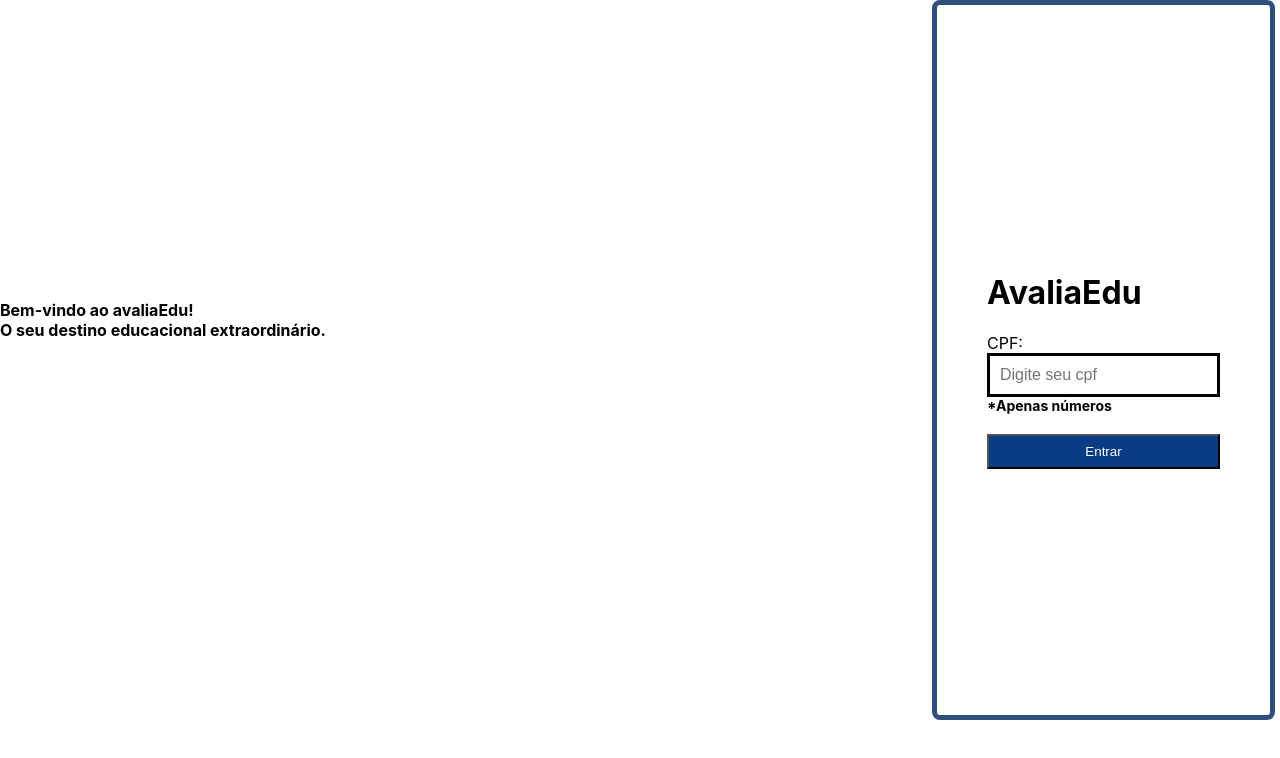
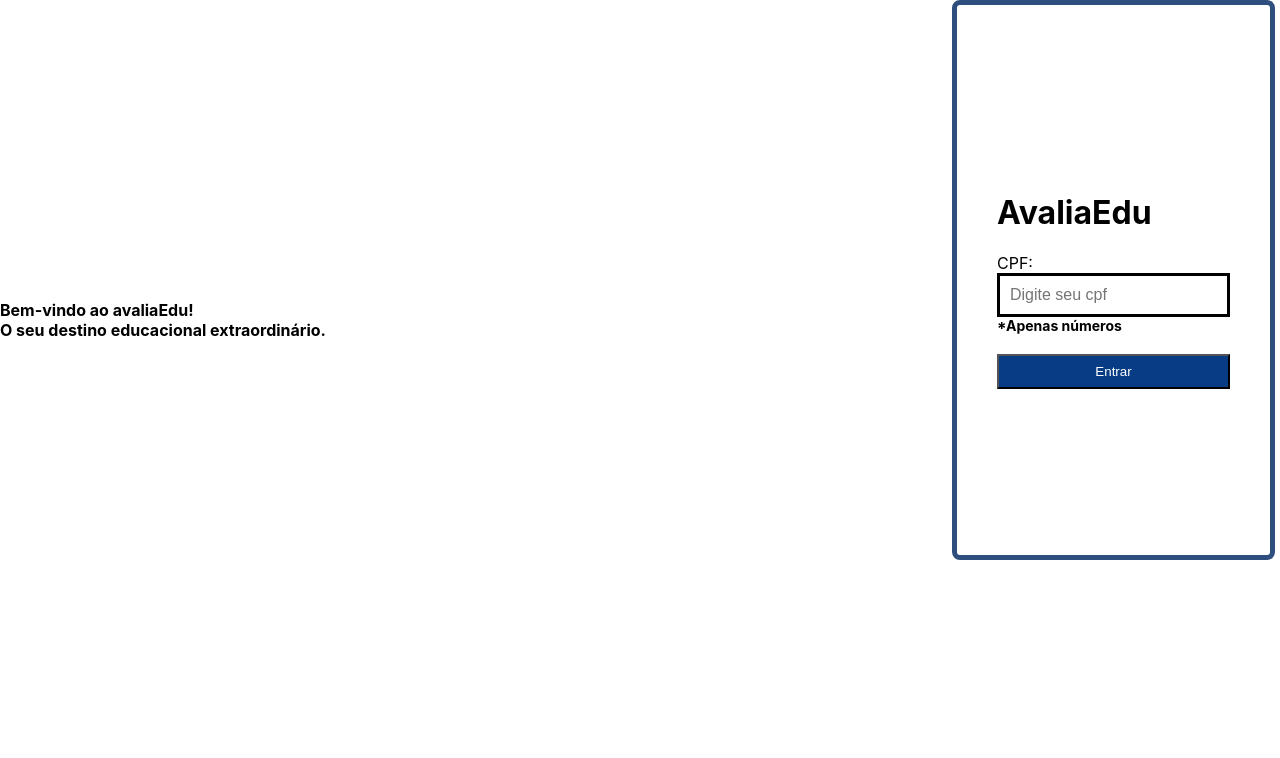
Before and after one commit to SeducKaren/plataformaPedagogica, a React (Create React App) app: page /login in a window 1280 px wide. Shown: the top 758 px of the page. Built offline with nearby package versions, Linux system fonts and the light colour scheme.

Commit message:
feat: sectionmainhome

```diff
--- a/src/components/Login/Login.css
+++ b/src/components/Login/Login.css
@@ -2,12 +2,12 @@
     display: flex;
     justify-content: space-between;
     max-width: 100%;
-    height: 90vh;
+    height: 70vh;
 }
 
 .section-input{
     background-color: var(--branco);
-    padding: 50px;
+    padding: 40px;
     border-radius: 8px;
     border: 5px solid var(--azul2);
     margin-right: 5px;
```
